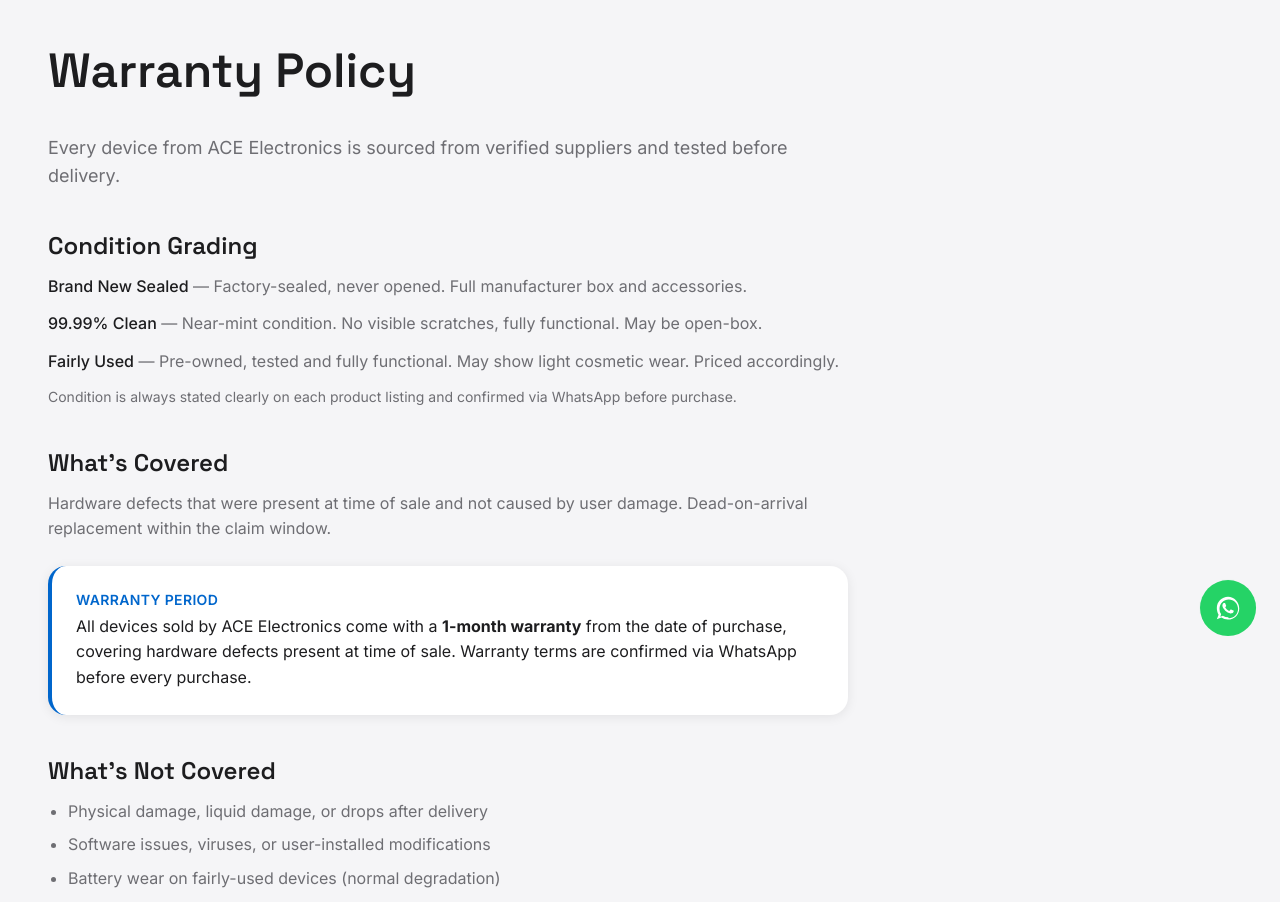
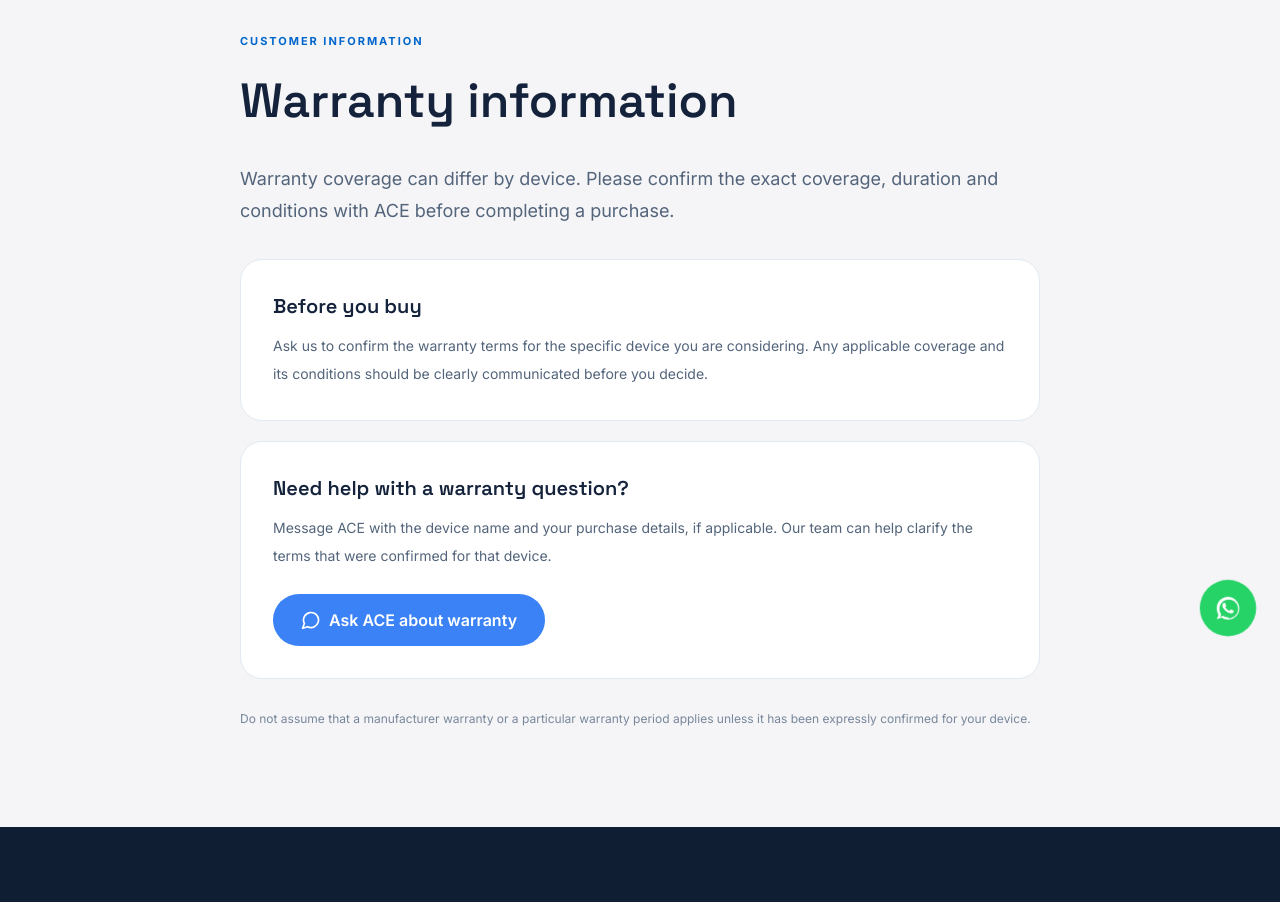
Before and after one commit to Bosman-best/my-nextjs-ace-electronics-web-build, a Next.js app: page /warranty in a window 1280 px wide. Shown: the part 140-1042 px from the top of the page. Built offline with nearby package versions, Linux system fonts and the light colour scheme.

Commit message:
Remove unverified warranty promises and clarify device-specific terms

```diff
--- a/app/warranty/page.tsx
+++ b/app/warranty/page.tsx
@@ -6,55 +6,43 @@ import ButtonWhatsApp from '@/components/ui/ButtonWhatsApp'
 import type { Metadata } from 'next'
 
 export const metadata: Metadata = {
-  title: 'Warranty Policy | ACE Electronics Ghana',
-  description: 'ACE Electronics warranty terms for laptops and smartphones in Ghana. Authentic devices, verified condition grading, and clear claim process via WhatsApp.',
+  title: 'Warranty Information | ACE Electronics Ghana',
+  description: 'Contact ACE Electronics to confirm the warranty coverage and terms for a specific device before purchase.',
 }
 
 export default function WarrantyPage() {
   return (
     <>
       <NavBar />
-      <main className="py-16 md:py-24">
+      <main className="ace-page min-h-screen py-16 md:py-24">
         <PageContainer>
-          <div className="max-w-[800px]">
-            <h1 className="font-heading text-[36px] md:text-[48px] font-semibold text-[#1D1D1F] mb-6">Warranty Policy</h1>
-            <p className="text-[#6E6E73] text-lg mb-8">Every device from ACE Electronics is sourced from verified suppliers and tested before delivery.</p>
+          <div className="mx-auto max-w-[800px]">
+            <p className="mb-3 text-[11px] font-bold uppercase tracking-[.18em] text-[#0066CC]">Customer information</p>
+            <h1 className="mb-6 font-heading text-[36px] font-semibold text-[#14233B] md:text-[48px]">Warranty information</h1>
+            <p className="mb-8 text-lg leading-8 text-[#53647B]">
+              Warranty coverage can differ by device. Please confirm the exact coverage, duration and conditions with ACE before completing a purchase.
+            </p>
 
-            <h2 className="font-heading text-2xl font-semibold text-[#1D1D1F] mt-10 mb-3">Condition Grading</h2>
-            <ul className="text-[#6E6E73] space-y-3">
-              <li><span className="text-[#1D1D1F] font-medium">Brand New Sealed</span> — Factory-sealed, never opened. Full manufacturer box and accessories.</li>
-              <li><span className="text-[#1D1D1F] font-medium">99.99% Clean</span> — Near-mint condition. No visible scratches, fully functional. May be open-box.</li>
-              <li><span className="text-[#1D1D1F] font-medium">Fairly Used</span> — Pre-owned, tested and fully functional. May show light cosmetic wear. Priced accordingly.</li>
-            </ul>
-            <p className="text-[#6E6E73] text-sm mt-3">Condition is always stated clearly on each product listing and confirmed via WhatsApp before purchase.</p>
+            <section className="rounded-[22px] border border-[#E2E9F2] bg-white p-6 md:p-8">
+              <h2 className="font-heading text-xl font-semibold text-[#14233B]">Before you buy</h2>
+              <p className="mt-3 text-sm leading-7 text-[#53647B]">
+                Ask us to confirm the warranty terms for the specific device you are considering. Any applicable coverage and its conditions should be clearly communicated before you decide.
+              </p>
+            </section>
 
-            <h2 className="font-heading text-2xl font-semibold text-[#1D1D1F] mt-10 mb-3">What&apos;s Covered</h2>
-            <p className="text-[#6E6E73]">Hardware defects that were present at time of sale and not caused by user damage. Dead-on-arrival replacement within the claim window.</p>
-            <div className="bg-white border-l-[4px] border-[#0066CC] rounded-[18px] p-6 my-6 shadow-[0_2px_12px_rgba(0,0,0,0.08)]">
-              <p className="text-[#0066CC] text-sm font-semibold uppercase tracking-wide mb-1">Warranty Period</p>
-              <p className="text-[#1D1D1F]">All devices sold by ACE Electronics come with a <strong>1-month warranty</strong> from the date of purchase, covering hardware defects present at time of sale. Warranty terms are confirmed via WhatsApp before every purchase.</p>
-            </div>
+            <section className="mt-5 rounded-[22px] border border-[#E2E9F2] bg-white p-6 md:p-8">
+              <h2 className="font-heading text-xl font-semibold text-[#14233B]">Need help with a warranty question?</h2>
+              <p className="mt-3 text-sm leading-7 text-[#53647B]">
+                Message ACE with the device name and your purchase details, if applicable. Our team can help clarify the terms that were confirmed for that device.
+              </p>
+              <div className="mt-6">
+                <ButtonWhatsApp text="Hi ACE, I would like to confirm the warranty terms for a device.">Ask ACE about warranty</ButtonWhatsApp>
+              </div>
+            </section>
 
-            <h2 className="font-heading text-2xl font-semibold text-[#1D1D1F] mt-10 mb-3">What&apos;s Not Covered</h2>
-            <ul className="text-[#6E6E73] space-y-2 list-disc pl-5">
-              <li>Physical damage, liquid damage, or drops after delivery</li>
-              <li>Software issues, viruses, or user-installed modifications</li>
-              <li>Battery wear on fairly-used devices (normal degradation)</li>
-              <li>Accessories unless stated otherwise (chargers are tested at sale)</li>
-            </ul>
-
-            <h2 className="font-heading text-2xl font-semibold text-[#1D1D1F] mt-10 mb-3">How to Claim</h2>
-            <ol className="text-[#6E6E73] space-y-2 list-decimal pl-5">
-              <li>Message ACE on WhatsApp with your order details and a description/video of the issue</li>
-              <li>We&apos;ll diagnose remotely within 24 hours</li>
-              <li>If covered, we&apos;ll arrange repair, replacement, or refund per the terms confirmed at purchase</li>
-            </ol>
-
-            <p className="text-[#6E6E73] text-sm mt-8 italic">ACE Electronics is an independent third-party retailer, not affiliated with Apple, Samsung, HP, Google, or other manufacturers. Manufacturer warranties, where applicable, are separate and subject to manufacturer terms.</p>
-
-            <div className="mt-8">
-              <ButtonWhatsApp text="Hi ACE, I have a warranty question.">Chat About Warranty on WhatsApp</ButtonWhatsApp>
-            </div>
+            <p className="mt-7 text-xs leading-6 text-[#77879B]">
+              Do not assume that a manufacturer warranty or a particular warranty period applies unless it has been expressly confirmed for your device.
+            </p>
           </div>
         </PageContainer>
       </main>
```
